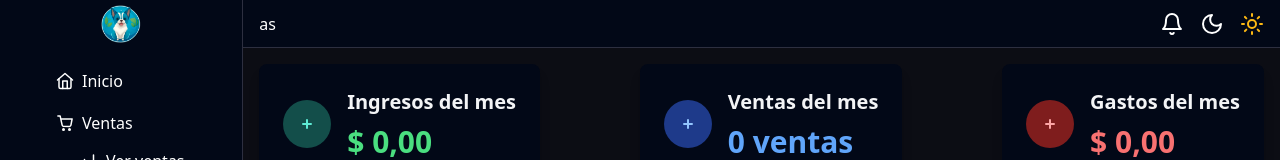
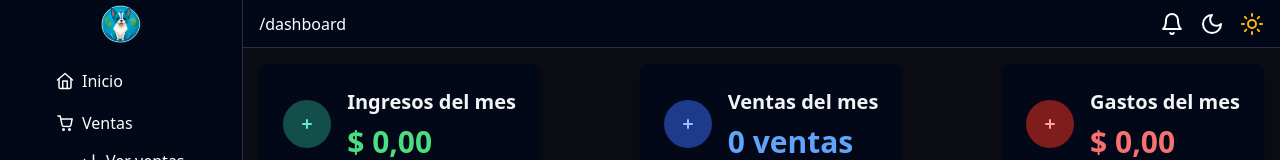
Before and after one commit to manuimfeld/bichitos-dashboard-react, a React (Vite) app: page / in a window 1280 px wide. Shown: the top 160 px of the page. Built offline with nearby package versions, Linux system fonts and the light colour scheme.

Commit message:
add location path in header component

```diff
--- a/src/components/header/Header.tsx
+++ b/src/components/header/Header.tsx
@@ -10,12 +10,13 @@ import {
 } from "@/components/ui/sheet";
 import { Bell, Moon, Sun } from "lucide-react";
 import { useTheme } from "../themeProvider";
-import { Link, NavLink } from "react-router-dom";
+import { Link, NavLink, useLocation } from "react-router-dom";
 
 const SHEET_SIDES = ["left"];
 
 export const Header = () => {
   const { setTheme } = useTheme();
+  const location = useLocation();
 
   return (
     <header className="col-start-1 col-end-3 row-start-1 row-end-2 md:col-start-2 md:row-start-1 md:row-end-2 bg-white dark:bg-[#020817] dark:text-white h-12 border-b border-[#E5E7EB] dark:border-[#2D2F40] md:p-4">
@@ -267,7 +268,9 @@ export const Header = () => {
             </Sheet>
           ))}
         </div>
-        <p className="w-fit">as</p>
+        <p className="w-fit">
+          {location.pathname === "/" ? "/dashboard" : location.pathname}
+        </p>
         <Bell stroke="currentColor" className="ml-auto" />
 
         <Moon
```
